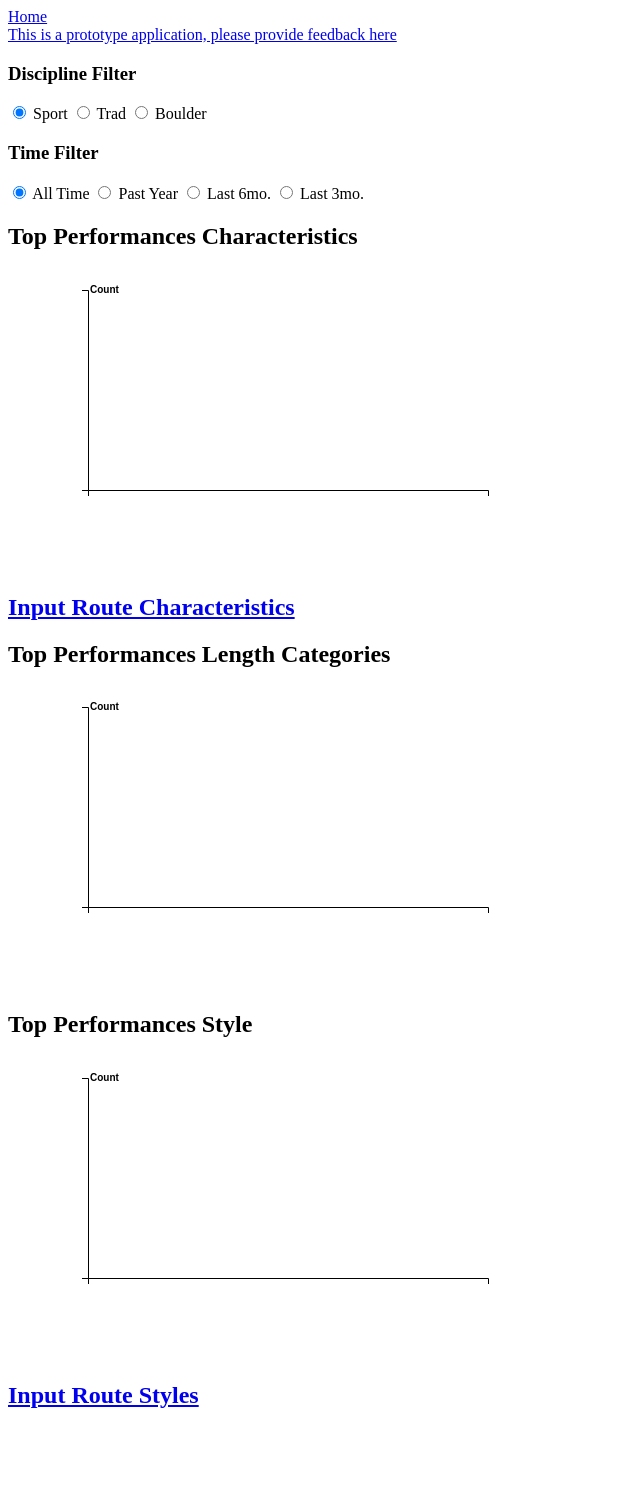
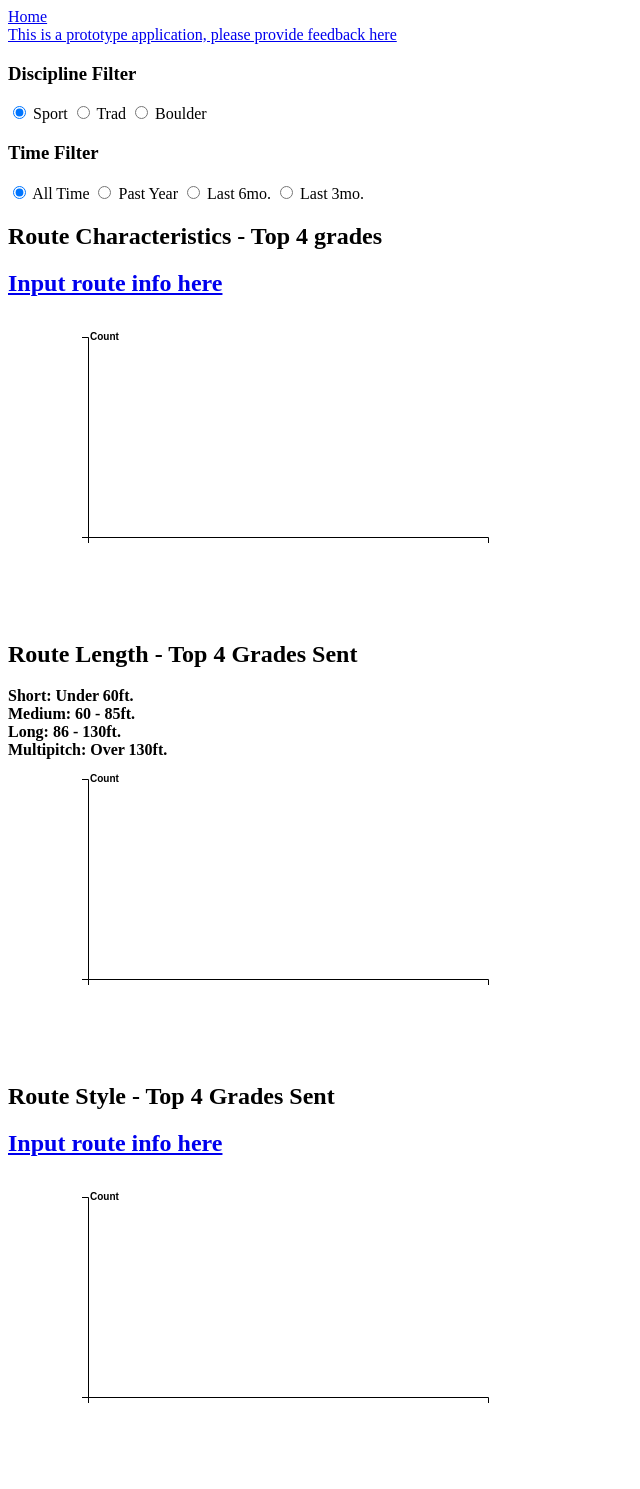
Before and after one commit to irubey/Prototype-Climbing-Analytics-App, a Flask app: page /performance-characteristics in a window 1280 px wide. Shown: the whole page, without its empty margins (0-640 px from the left). Before the commit the page ends 1408 px from the top, so only its background shows below. Run offline with Flask 3, Linux system fonts and the light colour scheme.

Commit message:
A few descriptive changes

```diff
--- a/initial_calculations.py
+++ b/initial_calculations.py
@@ -183,7 +183,7 @@ def perform_calculations(first_input):
         user_ticks['length'] = user_ticks['length'].replace(0, np.nan)
 
         #populate length_category
-        length_bins = [0, 50, 80, 130, 50000]
+        length_bins = [0, 60, 85, 130, 50000]
         length_labels = ['short', 'medium', 'long', 'multipitch']
 
         user_ticks['length_category'] = pd.cut(user_ticks['length'], bins=length_bins, labels=length_labels, right=False)
--- a/static/js/performanceCharacteristics.js
+++ b/static/js/performanceCharacteristics.js
@@ -20,7 +20,9 @@ document.addEventListener("DOMContentLoaded", function() {
             const g = svg.append("g")
                 .attr("transform", `translate(${margin.left},${margin.top})`);
 
-            const color = d3.scaleOrdinal().range(d3.schemeSet2);
+
+            const color = d3.scaleOrdinal().range(["#0078D4", "#F25022", "#7CBB00", "#FFB900"]);
+
             const x = d3.scaleBand().rangeRound([0, width]).paddingInner(0.05).align(0.1);
             const y = d3.scaleLinear().rangeRound([height, 0]);
             const z = color;
--- a/templates/baseVolume.html
+++ b/templates/baseVolume.html
@@ -64,9 +64,8 @@
         </div>
         <div id="work-capacity"></div>
 
-        <b>Average daily vertical feet climbed, grouped by season. </b> <br>
-        <b>Colored bars indicate in which seasons a new highest grade was achieved.
-        </b><br>
+        <b>This chart shows the height climbed each day at the crag, averaged over each season. </b> <br>
+        <b>Colored bars indicate in which seasons a new highest grade was achieved.</b><br>
         <b>When a vertical value was missing, the average length of the day's pitches was taken and substituted for the missing vertical value.</b>
 
         <!-- Rest Days -->
--- a/templates/performanceCharacteristics.html
+++ b/templates/performanceCharacteristics.html
@@ -40,17 +40,24 @@
         </div>
 
 
-        <h1>Top Performances Characteristics</h1>
+        <h1>Route Characteristics - Top 4 grades</h1>
+        <a href="{{ url_for('pyramid_input', username=username) }}"><h2>Input route info here</h2></a>
+
         <div id="performance-characteristics"></div>
 
-        <a href="{{ url_for('pyramid_input', username=username) }}"><h2>Input Route Characteristics</h2></a>
 
-        <h2>Top Performances Length Categories</h2>
+        <h2>Route Length - Top 4 Grades Sent</h2>
+        <b>Short: Under 60ft.</b><br>
+        <b>Medium: 60 - 85ft.</b><br>
+        <b>Long: 86 - 130ft.</b><br>
+        <b>Multipitch: Over 130ft.</b>
         <div id="performance-length"></div>
 
-        <h2>Top Performances Style</h2>
+
+        <h2>Route Style - Top 4 Grades Sent</h2>
+        <a href="{{ url_for('pyramid_input', username=username) }}"><h2>Input route info here</h2></a>
         <div id="performance-style"></div>
-        <a href="{{ url_for('pyramid_input', username=username) }}"><h2>Input Route Styles</h2></a>
+
     </section>
 
     <!-- Include the second JavaScript file -->
```
Also changed, not shown: templates/progression.html (+9 -9 lines).
